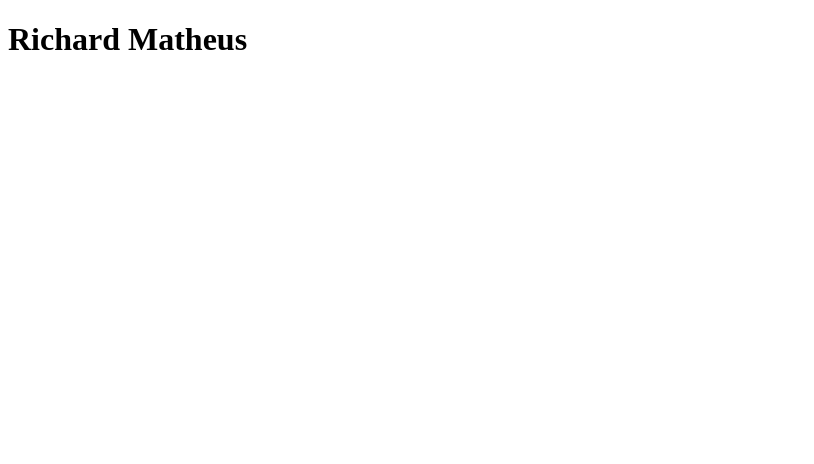
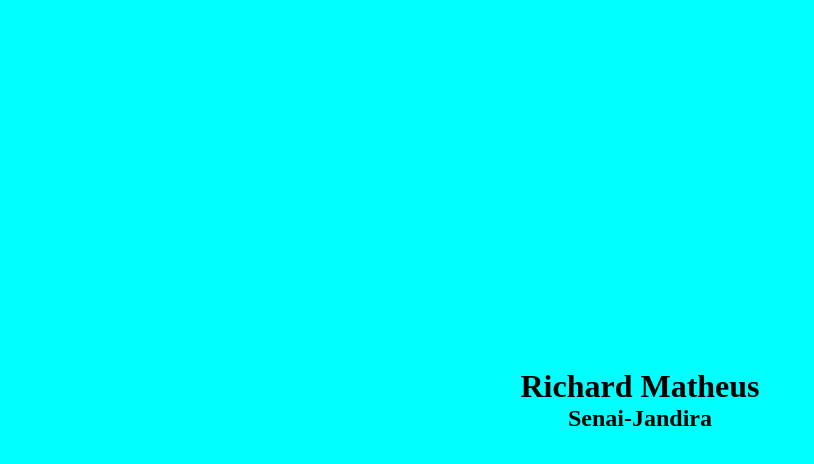
Before and after one commit to RichardFlor/DS2T-B-2021, a plain HTML site: page index.html in a window 1280 px wide. Shown: the whole page, without its empty margins (0-814 px from the left). Drawn offline with Linux system fonts and the light colour scheme.

Commit message:
adicionando o css

```diff
--- a/index.html
+++ b/index.html
@@ -4,8 +4,10 @@
     <meta charset="UTF-8">
     <meta name="viewport" content="width=device-width, initial-scale=1.0">
     <title>teste - github</title>
+    <link rel="stylesheet" href="style.css">
 </head>
 <body>
     <h1>Richard Matheus</h1>
+    <h2>Senai-Jandira</h2>
 </body>
 </html>
--- /dev/null
+++ b/style.css
@@ -0,0 +1,14 @@
+*{
+    margin: 0;
+    padding: 0;
+    box-sizing: border-box;
+}
+body{
+    width: 100vw;
+    height: 100vh;
+    display: flex;
+    justify-content: center;
+    align-items: center;
+    flex-direction: column;
+    background-color: aqua;
+}
```
